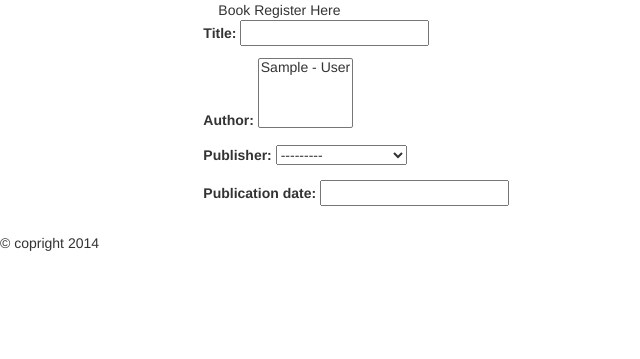
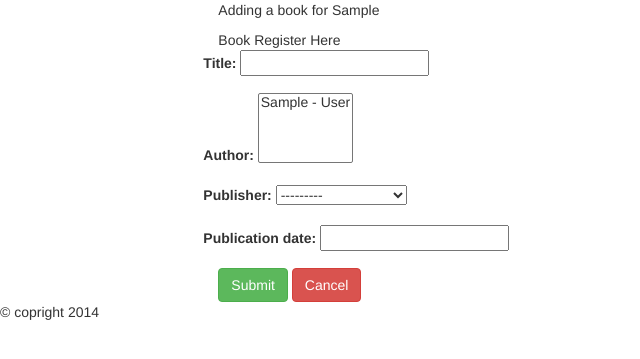
Before and after one commit to seenureddy/django-basic-concepts, a Django app: template templates/basic_dj/create_book.html in a window 1280 px wide. Shown: the top 359 px of the page, without its empty margins (0-640 px from the left). Run offline with Django 3.2, Linux system fonts and the light colour scheme; the template is opened without the code that fills it: values that come from a table or form of the project are taken from there, others are empty; tables that the repository leaves empty hold one stand-in row (values such as "Sample post"); parts of the project's set-up code (start-up, migrations or seed data) failed here and were passed over; some libraries are stand-ins or nearby versions.

Commit message:
adding create book and slug migration and Author form and urls

```diff
--- a/basic_dj/forms.py
+++ b/basic_dj/forms.py
@@ -1,5 +1,5 @@
 from django import forms
-from .models import Publisher, Book
+from .models import Publisher, Book, Author
 
 
 class PublisherForm(forms.ModelForm):
@@ -13,3 +13,11 @@ class BookForm(forms.ModelForm):
 
     class Meta:
         model = Book
+        exclude = ('slug',)
+
+
+class AuthorForm(forms.ModelForm):
+
+    class Meta:
+        model = Author
+        exclude = ('author_slug', )
--- a/basic_dj/models.py
+++ b/basic_dj/models.py
@@ -36,9 +36,13 @@ class Author(models.Model):
     first_name = models.CharField(max_length=30)
     last_name = models.CharField(max_length=40, blank=True)
     email = models.EmailField(blank=True)
+    author_slug = models.SlugField(unique=True)
 
     def __unicode__(self):
         return "%s - %s" % (self.first_name, self.last_name)
+
+    # def save(self, *args, **kwargs):
+    #     return super(Author, self).save(*args, **kwargs)
 
 
 class Book(models.Model):
@@ -48,6 +52,12 @@ class Book(models.Model):
     publisher = models.ForeignKey(Publisher)
     publication_date = models.DateField()
     objects = BookManager()
+    slug = models.SlugField(unique=True)
 
     def __unicode__(self):
         return self.title
+
+    def save(self, *args, **kwargs):
+        if not self.slug:
+            unique_slugify(self, self.title)
+        return super(Book, self).save(*args, **kwargs)
--- a/basic_dj/urls.py
+++ b/basic_dj/urls.py
@@ -8,4 +8,7 @@ urlpatterns = patterns('basic_dj.views',
                        url(r'^create-book/$',
                            'create_book', name='create_book'),
                        url(r'^detail-book/(?P<book_slug>[-\w]+)/$',
-                           'detail_book', name='detail_book'), )
+                           'detail_book', name='detail_book'),
+                       url(r'^create-author/$',
+                           'create_author', name='create_author'),
+                       url(r'^books/$', 'list_books', name='list_books'), )
--- a/templates/basic_dj/create_book.html
+++ b/templates/basic_dj/create_book.html
@@ -4,11 +4,18 @@
 <div class="content">
 	<div class="row">
 		<div class="col-sm-offset-2 col-sm-8">
-			<form class="form-horizontal" action="" method="post" role="form">
+		<p>Adding a book for {{ author.first_name }}</p>
+			<form class="form-horizontal" action="." method="post" role="form">
 				{% csrf_token %}
 				<div class="form-registered-heading">Book Register Here</div>
-				<div class="form-group">
-					{{ book_form.as_p }}
+				    {% for field in book_form %}
+					    <div class="form-group ">
+					        {{ field.errors }}
+					        {{ field.label_tag}} {{ field }}
+					    </div>
+					{% endfor %}
+					<button type="submit" class="btn btn-success">Submit</button>
+	                <button type="cancel" class="btn btn-danger">Cancel</button>
 				</div>
 			</form>
 		</div>
```
Also changed, not shown: basic_dj/migrations/0004_auto__add_field_book_slug.py (added).
